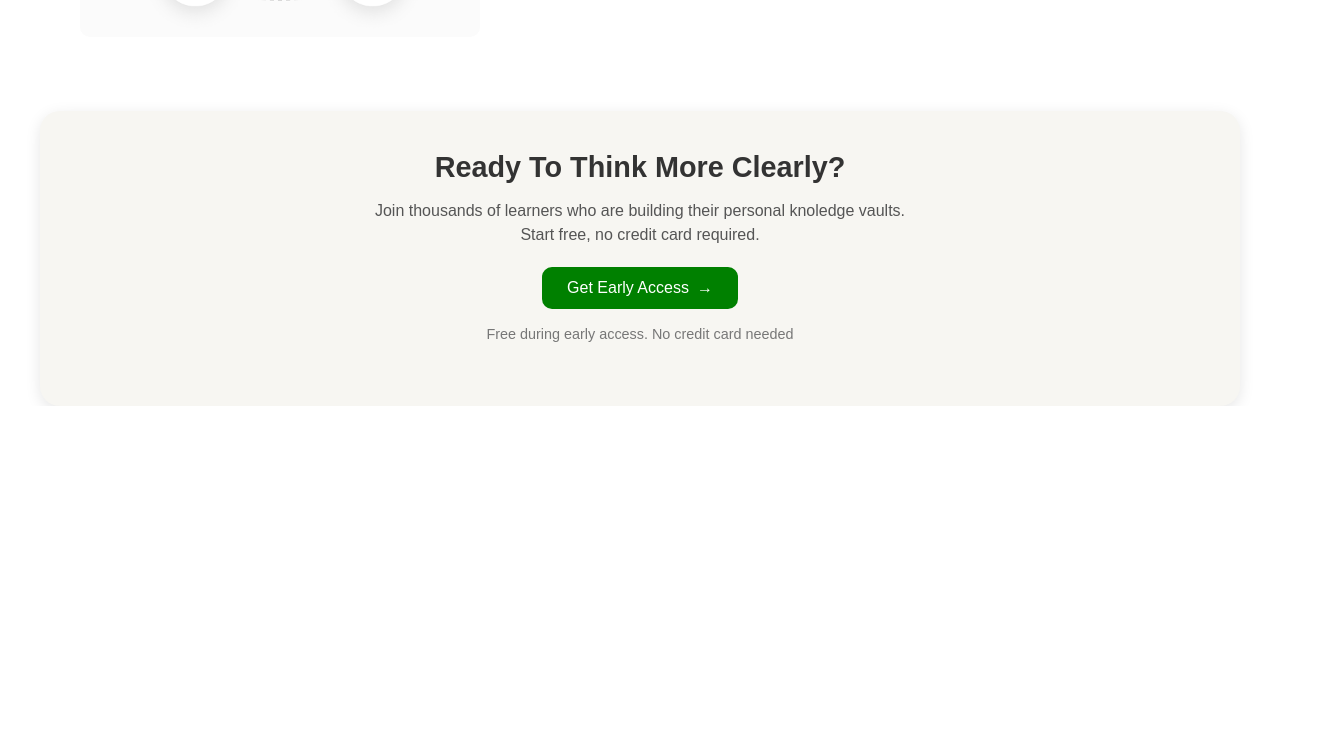
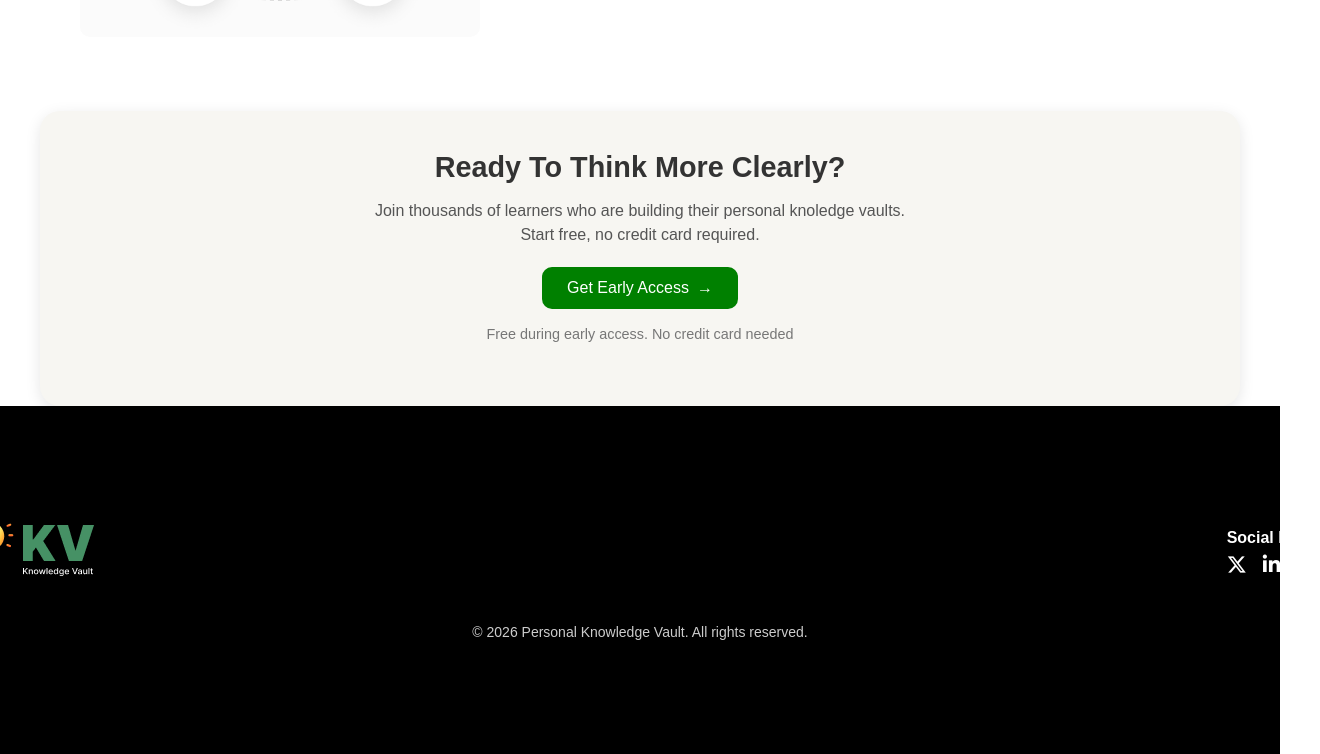
Before and after one commit to mahabub967/Assignment-A1, a plain HTML site: page index.html in a window 1280 px wide. Shown: the part 1758-2512 px from the top of the page, 1320 px wide, since content can reach past the window. Before the commit the page ends 2164 px from the top, so only its background shows below. Drawn offline with Linux system fonts and the light colour scheme; files whose address does not match are found by name.

Commit message:
added footer logo and copyright

```diff
--- a/index.html
+++ b/index.html
@@ -4,6 +4,9 @@
     <meta charset="UTF-8">
     <meta name="viewport" content="width=device-width, initial-scale=1.0">
     <title>Mahabub portfolio</title>
+  <link rel="stylesheet" href="https://cdnjs.cloudflare.com/ajax/libs/font-awesome/6.5.1/css/all.min.css">
+
+
     <link rel="preconnect" href="https://fonts.googleapis.com">
 <link rel="preconnect" href="https://fonts.gstatic.com" crossorigin>
 <link href="https://fonts.googleapis.com/css2?family=Open+Sans:ital,wght@0,300..800;1,300..800&display=swap" rel="stylesheet">
@@ -149,9 +152,33 @@
 
     </main>
 
-    <footer>
+<footer class="footer">
+  <div class="footer-box">
 
-    </footer>
+    <!-- Left -->
+    <div class="footer-left">
+      <img src="B13-A01-Knowledge-Vault/assets/logo-footer.png" alt="Logo">
+    </div>
+
+    <!-- Right -->
+    <div class="footer-right">
+      <h4>Social Links</h4>
+
+      <div class="footer-icons">
+        <i class="fa-brands fa-x-twitter"></i>
+        <i class="fa-brands fa-linkedin-in"></i>
+        <i class="fa-brands fa-facebook-f"></i>
+      </div>
+    </div>
+
+  </div>
+
+  <p class="copyright">
+    © 2026 Personal Knowledge Vault. All rights reserved.
+  </p>
+</footer>
+
+
 
 </body>
 </html>
--- a/styles/portfolio.css
+++ b/styles/portfolio.css
@@ -384,3 +384,50 @@
     font-size: 0.9rem;
     color: #777;
 }
+
+
+/* ---------------------------------- */
+.footer {
+    background: #000000; /* purple */
+    width: 100%;
+    height: 348px;
+    display: flex;
+    flex-direction: column;
+    align-items: center;
+    justify-content: center;
+}
+
+.footer-box {
+    width: 1360px;
+    height: 64px;
+    display: flex;
+    justify-content: space-between;
+    align-items: center;
+}
+
+.footer-right h4 {
+    color: #fff;
+    margin-bottom: 8px;
+}
+
+.footer-icons {
+    display: flex;
+    gap: 16px;
+}
+
+.footer-icons i {
+    color: #fff;
+    font-size: 20px;
+    cursor: pointer;
+}
+
+.footer-icons i:hover {
+    opacity: 0.7;
+}
+
+.copyright {
+    margin-top: 40px;
+    color: #fff;
+    font-size: 14px;
+    opacity: 0.8;
+}
```
